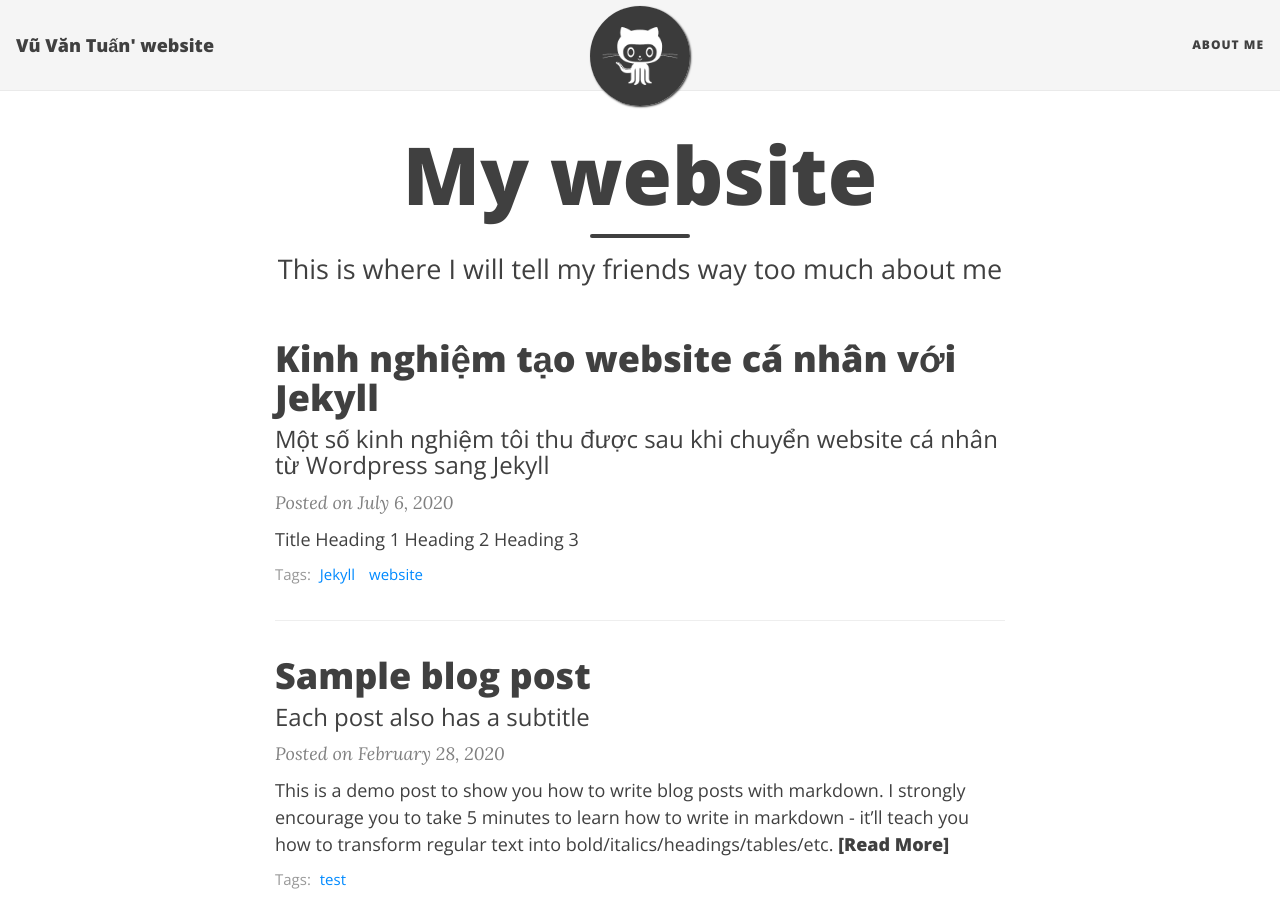
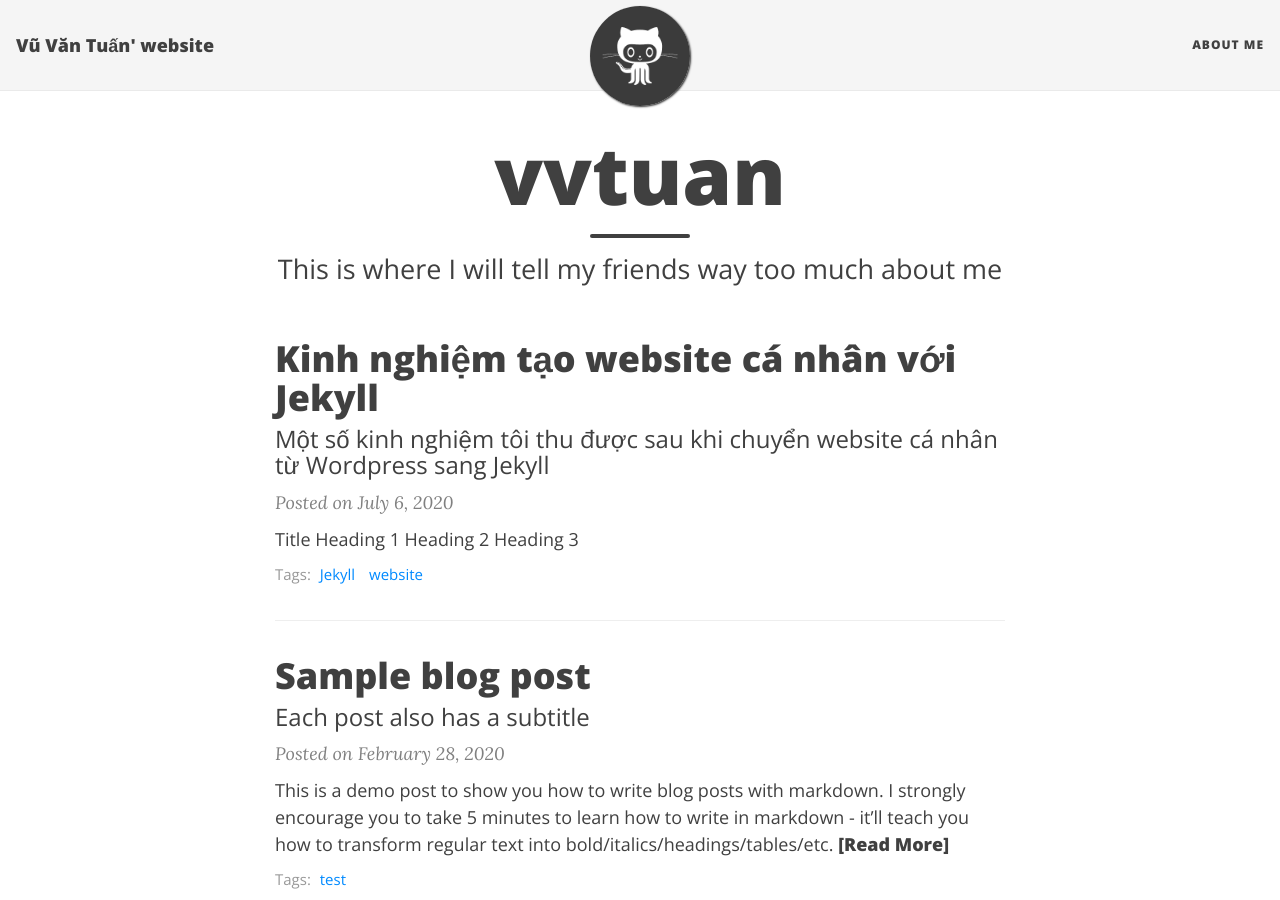
Before and after one commit to vvtuan/vvtuan.github.io, a Jekyll site: the page built from index.html, in a window 1280 px wide and 900 px high. Built offline with Jekyll 4.4.1, drawn with Linux system fonts in a browser that asks for light colours; nearby versions of some CDN libraries; the list of posts is cut into pages by our own code.

Commit message:
Update index.html

```diff
--- a/index.html
+++ b/index.html
@@ -1,5 +1,5 @@
 ---
 layout: home
-title: My website
+title: vvtuan
 subtitle: This is where I will tell my friends way too much about me
 ---
```
